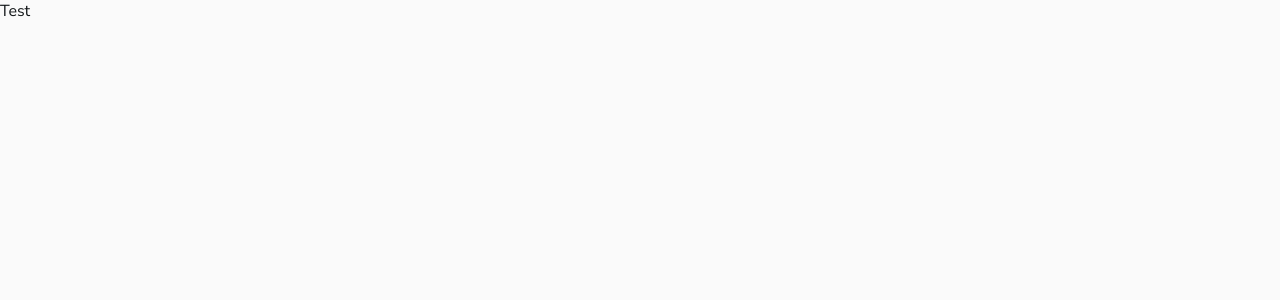
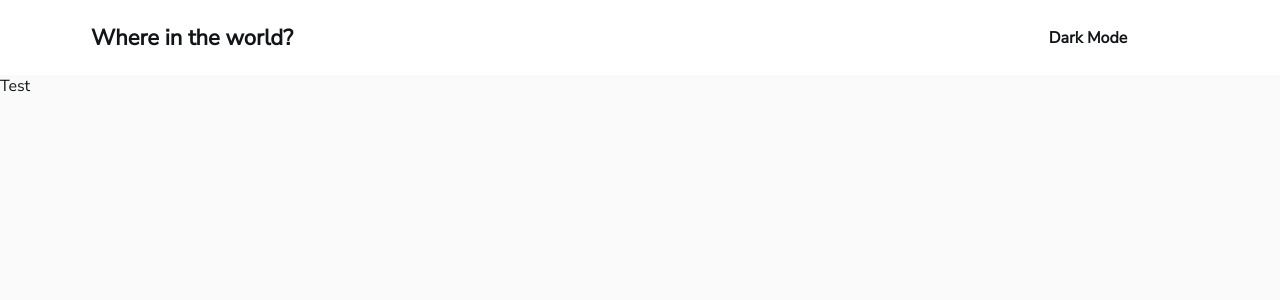
Before and after one commit to Mikael-Kolehmainen/frontend-mentor-countries-api, a React (Create React App) app in the folder client/: page / in a window 1280 px wide. Shown: the top 300 px of the page. Built offline with nearby package versions, Linux system fonts and the light colour scheme.

Commit message:
Worked on front-end

```diff
--- a/client/src/App.js
+++ b/client/src/App.js
@@ -1,11 +1,13 @@
 import './styles/css/main.css';
+import Header from './components/Header';
 
-function App() {
+export default function App() {
   return (
-    <section>
-      <p>Test</p>
-    </section>
+    <div className="App">
+      <Header />
+      <section>
+        <p>Test</p>
+      </section>
+    </div>
   );
 }
-
-export default App;
--- /dev/null
+++ b/client/src/components/Header.js
@@ -0,0 +1,10 @@
+
+
+export default function Header() {
+    return (
+        <header>
+            <h1>Where in the world?</h1>
+            <a href='#'><i className='fa-regular fa-moon'></i> Dark Mode</a>
+        </header>
+    );
+}
--- a/client/src/styles/css/main.css
+++ b/client/src/styles/css/main.css
@@ -1,6 +1,22 @@
 @font-face {
   font-family: nunito;
   src: url(/src/font/NunitoSans-Regular.ttf); }
+
+header {
+  position: relative;
+  background-color: white;
+  height: 75px;
+  box-shadow: 1px; }
+  header h1, header a {
+    position: absolute;
+    top: 50%;
+    left: 50%;
+    transform: translate(-50%, -50%);
+    width: fit-content; }
+  header h1 {
+    left: 15%; }
+  header a {
+    left: 85%; }
 
 * {
   scroll-behavior: smooth;
@@ -13,6 +29,16 @@ html, body {
   background-color: #fafafa;
   color: #111517;
   overflow: hidden; }
+
+h1 {
+  font-weight: 800;
+  font-size: 22px;
+  color: #111517; }
+
+a {
+  font-weight: 800;
+  text-decoration: none;
+  color: #111517; }
 
 /* width */
 ::-webkit-scrollbar {
@@ -29,3 +55,9 @@ html, body {
 /* Handle on hover */
 ::-webkit-scrollbar-thumb:hover {
   background: #111517; }
+
+a i {
+  width: 50%;
+  height: 50%; }
+  a i.fa-arrow-left {
+    background: url("/src/public_site/media/icons/moon-regular.svg") no-repeat center; }
--- a/client/src/styles/sass/abstract/_variables.scss
+++ b/client/src/styles/sass/abstract/_variables.scss
@@ -6,6 +6,11 @@
     src: url(/src/font/NunitoSans-Regular.ttf);
 }
 $main-font: nunito;
+
+// FONT SIZES
+
+$items-font-size: 14px;
+$details-font-size: 16px;
 
 // FONT WEIGHTS
 
--- a/client/src/styles/sass/base/_base.scss
+++ b/client/src/styles/sass/base/_base.scss
@@ -12,6 +12,16 @@ html, body {
     background-color: $bg-lm;
     color: $text-lm;
     overflow: hidden;
+}
+h1 {
+    font-weight: $bolder;
+    font-size: 22px;
+    color: $text-lm;
+}
+a {
+    font-weight: $bolder;
+    text-decoration: none;
+    color: $text-lm;
 }
 
 // SCROLL BAR
--- /dev/null
+++ b/client/src/styles/sass/base/_icons.scss
@@ -0,0 +1,10 @@
+a {
+    i {
+        width: 50%;
+        height: 50%;
+
+        &.fa-arrow-left {
+            background: url('/src/public_site/media/icons/moon-regular.svg') no-repeat center;
+        }
+    }
+}
--- /dev/null
+++ b/client/src/styles/sass/layout/_header.scss
@@ -0,0 +1,20 @@
+header {
+    position: relative;
+    background-color: $white;
+    height: 75px;
+    box-shadow: 1px;
+
+    h1, a {
+        position: absolute;
+        top: 50%;
+        left: 50%;
+        transform: translate(-50%, -50%);
+        width: fit-content;
+    }
+    h1 {
+        left: 15%;
+    }
+    a {
+        left: 85%;
+    }
+}
--- a/client/src/styles/sass/main.scss
+++ b/client/src/styles/sass/main.scss
@@ -5,10 +5,11 @@
 
 // LAYOUT
 
-
+@import './layout/header';
 
 // BASE
 
 @import './base/base';
+@import './base/icons';
 
 // FUNCTIONALITY
```
Also changed, not shown: client/src/media/icons/moon-regular.svg (added).
